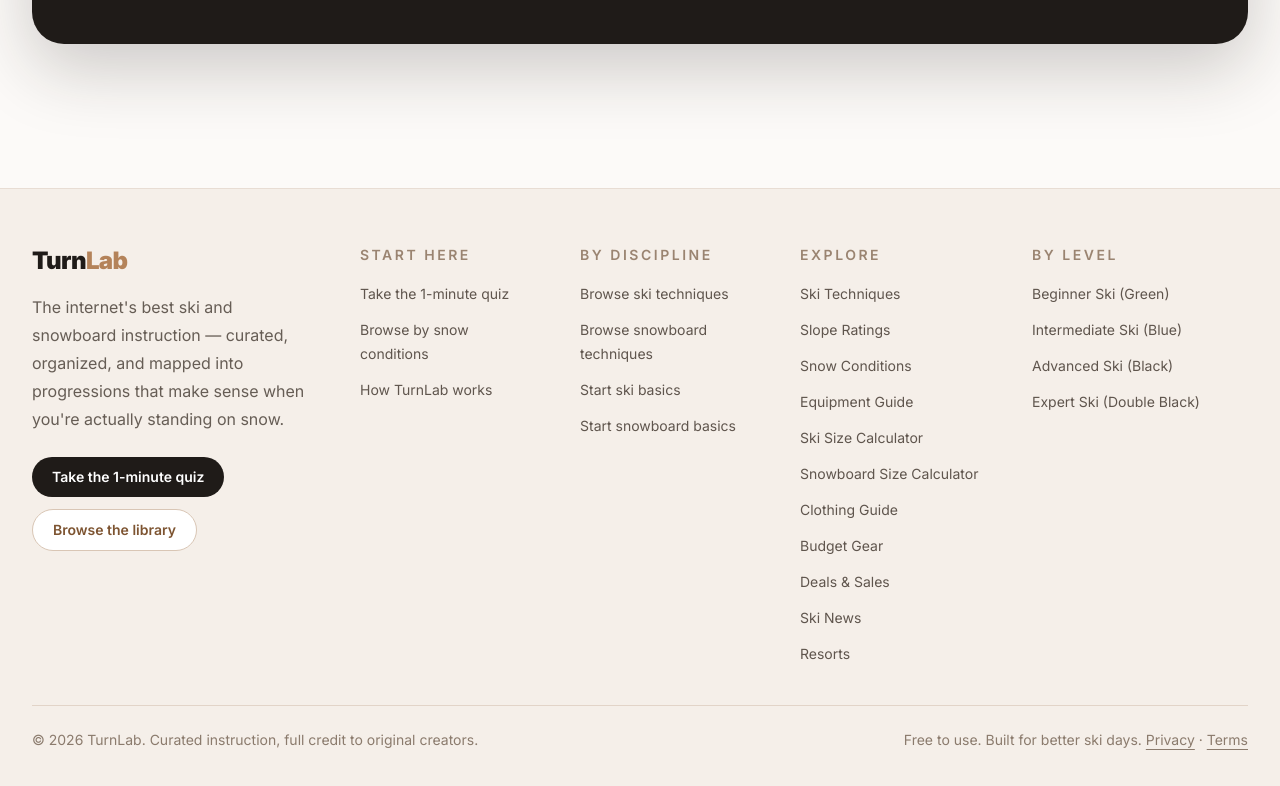
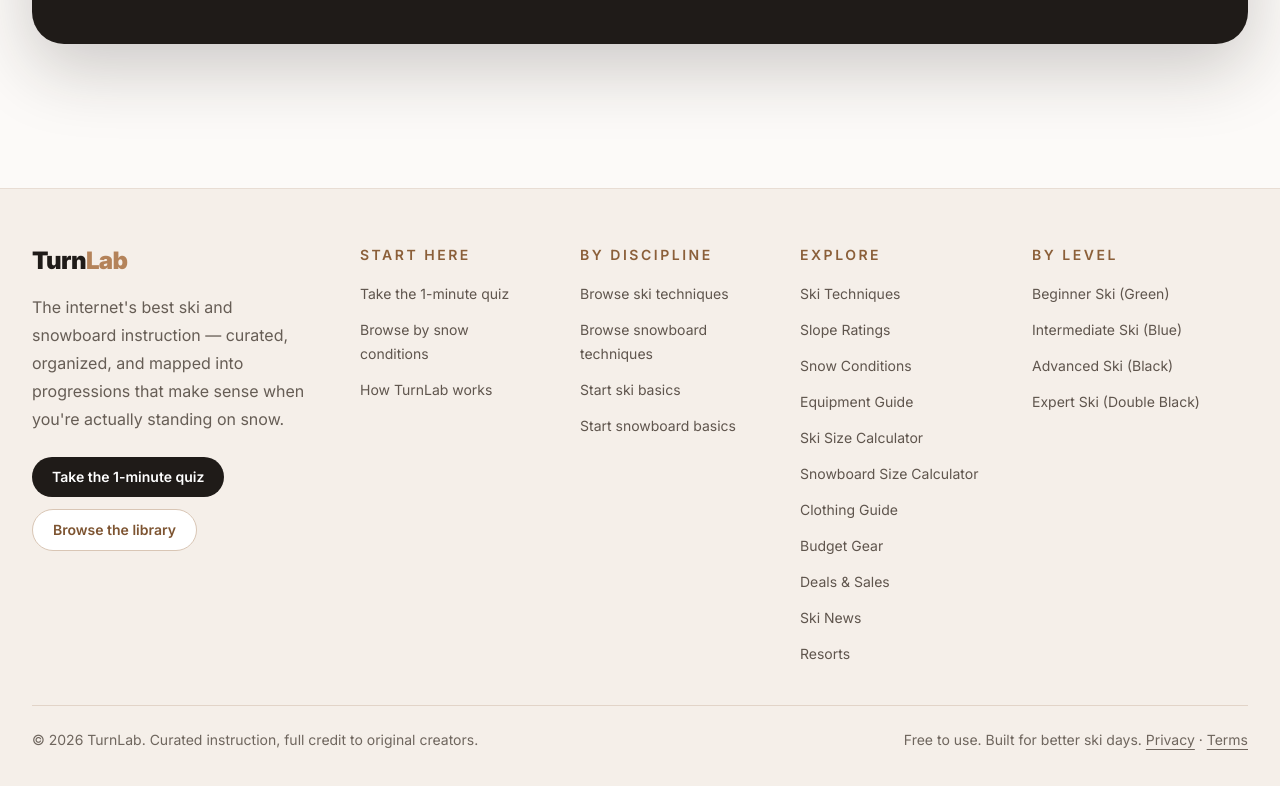
Before and after one commit to rentralz/skisharp, a Next.js app: page / in a window 1280 px wide. Shown: the part 4138-4924 px from the top of the page. Built offline with nearby package versions, Linux system fonts and the light colour scheme; no server answers.

Commit message:
Improve footer small-text contrast

```diff
--- a/src/components/Footer.tsx
+++ b/src/components/Footer.tsx
@@ -69,7 +69,7 @@ export default function Footer({ headingLevel = "h3" }: { headingLevel?: "h2" |
           </div>
 
           <div>
-            <Heading className="text-sm font-semibold uppercase tracking-[0.18em] text-[#9a8471]">
+            <Heading className="text-sm font-semibold uppercase tracking-[0.18em] text-[#8b5f39]">
               Start here
             </Heading>
             <ul className="mt-4 space-y-3">
@@ -87,7 +87,7 @@ export default function Footer({ headingLevel = "h3" }: { headingLevel?: "h2" |
           </div>
 
           <div>
-            <Heading className="text-sm font-semibold uppercase tracking-[0.18em] text-[#9a8471]">
+            <Heading className="text-sm font-semibold uppercase tracking-[0.18em] text-[#8b5f39]">
               By discipline
             </Heading>
             <ul className="mt-4 space-y-3">
@@ -105,7 +105,7 @@ export default function Footer({ headingLevel = "h3" }: { headingLevel?: "h2" |
           </div>
 
           <div>
-            <Heading className="text-sm font-semibold uppercase tracking-[0.18em] text-[#9a8471]">
+            <Heading className="text-sm font-semibold uppercase tracking-[0.18em] text-[#8b5f39]">
               Explore
             </Heading>
             <ul className="mt-4 space-y-3">
@@ -123,7 +123,7 @@ export default function Footer({ headingLevel = "h3" }: { headingLevel?: "h2" |
           </div>
 
           <div>
-            <Heading className="text-sm font-semibold uppercase tracking-[0.18em] text-[#9a8471]">
+            <Heading className="text-sm font-semibold uppercase tracking-[0.18em] text-[#8b5f39]">
               By level
             </Heading>
             <ul className="mt-4 space-y-3">
@@ -141,7 +141,7 @@ export default function Footer({ headingLevel = "h3" }: { headingLevel?: "h2" |
           </div>
         </div>
 
-        <div className="mt-10 border-t border-[#e2d4c8] pt-6 text-sm text-[#8b7b6d] sm:flex sm:items-center sm:justify-between">
+        <div className="mt-10 border-t border-[#e2d4c8] pt-6 text-sm text-[#6f665e] sm:flex sm:items-center sm:justify-between">
           <p>© {new Date().getFullYear()} TurnLab. Curated instruction, full credit to original creators.</p>
           <p className="mt-2 sm:mt-0">
             Free to use. Built for better ski days.{" "}
```
Also changed, not shown: 1 other file (tests, documents, lock files or other folders).
